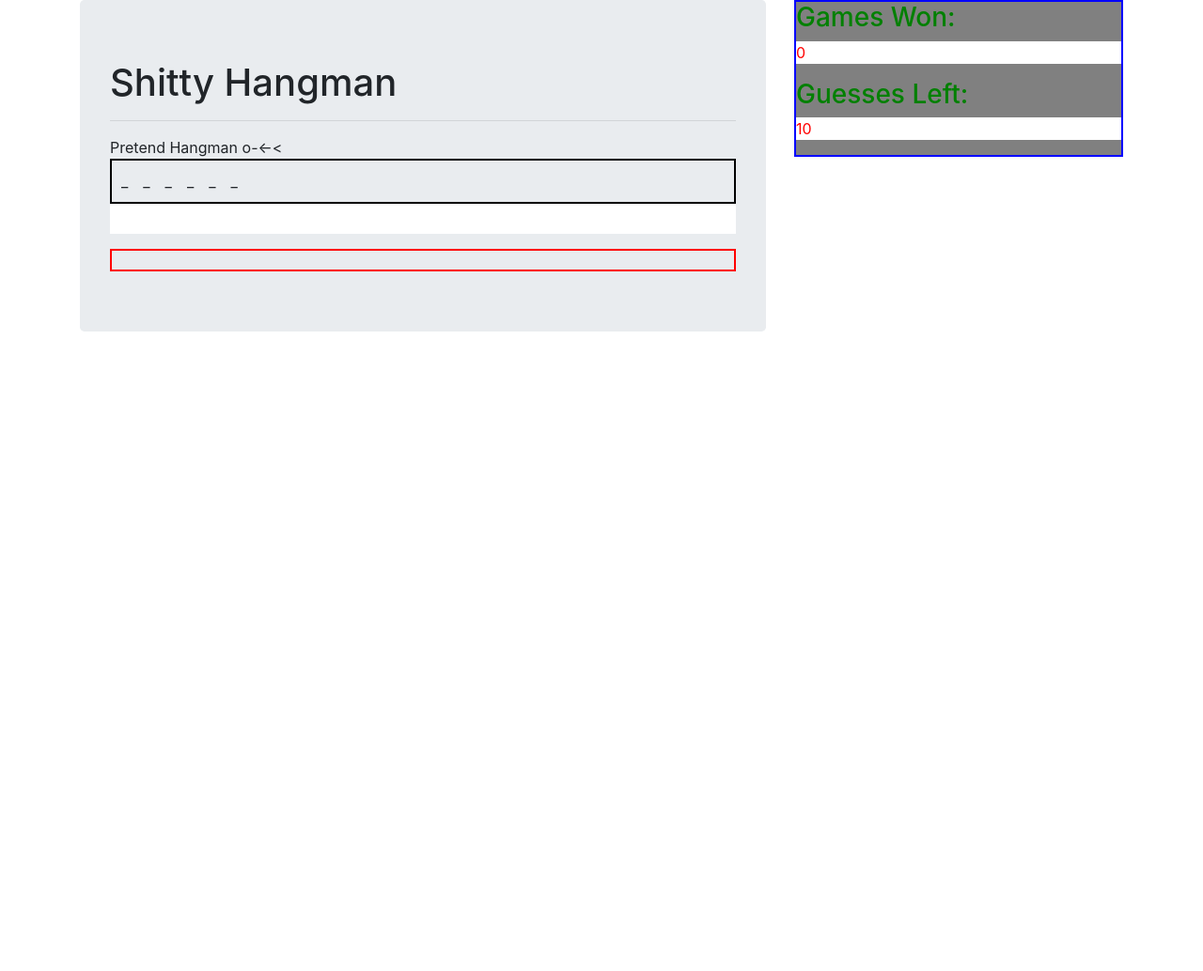
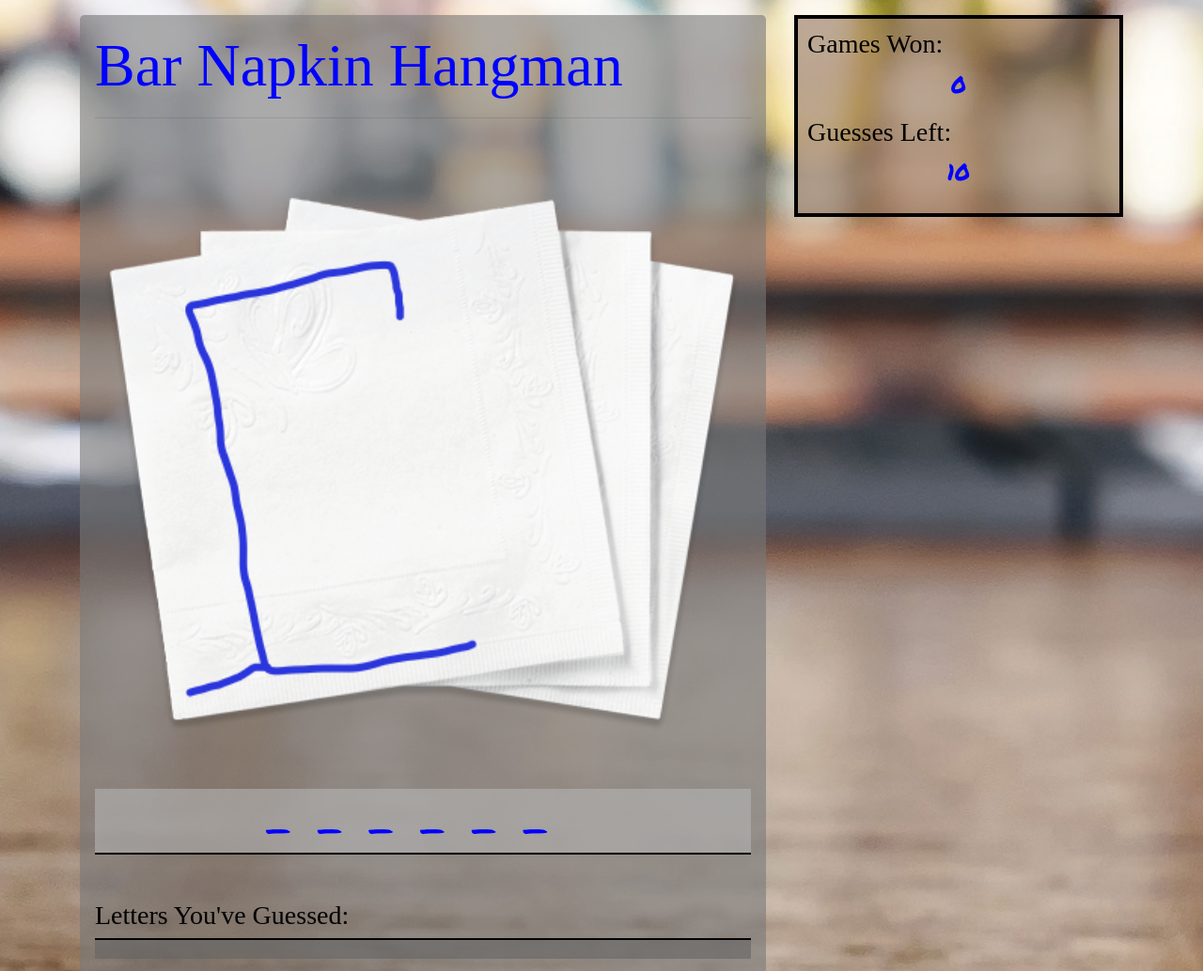
Before and after one commit to adlipsey/hangman_game, a plain HTML site: page index.html in a window 1280 px wide. Shown: the top 1034 px of the page at 94% size. Before the commit the page ends 800 px from the top, so only its background shows below. Drawn offline with nearby package versions, Linux system fonts and the light colour scheme; a web font is replaced by a local one.

Commit message:
Made pretty

```diff
--- a/assets/css/style.css
+++ b/assets/css/style.css
@@ -1,28 +1,102 @@
+body {
+	background: url(../images/bar_bg.jpg) no-repeat fixed center;
+}
+
+h1 {
+	font-family: 'Patrick Hand SC', serif;
+	font-size: 4em;
+	color:blue;
+}
+
+h3 {
+	font-family: 'Patrick Hand SC', serif;
+	color: black;
+}
+
+p {
+	text-align: center;
+	color: black;
+}
+
 #board {
-	border: 2px solid black;
+	background-color: rgba(180,180,180, 0.6);
+	color: blue;
+	font-family: 'Permanent Marker', cursive;
+	font-size: 2em;
+	border-bottom: 2px solid black;
 	padding: 10px;
+	text-align: center;
 	letter-spacing: 1em;
+
+}
+
+#hangmanPic {
+	display: block;
+	margin: auto;
+	width: 125%;
+	height: 125%;
 }
 
 #usedLetters {
-	border: 2px solid red;
+	background-color: rgba(100,100,100, 0.6);
+	font-family: 'Patrick Hand SC', serif;
+	font-size: 2em;
+	letter-spacing: 0.5em;
+	color: red;
+	border-top: 2px solid black;
 	padding: 10px;
+}
+
+#wins {
+	font-family: 'Permanent Marker', cursive;
+	font-size: 1.5em;
+	color: blue;
+}
+
+#guesses {
+	font-family: 'Permanent Marker', cursive;
+	font-size: 1.5em;
+	color: blue;
 }
 
 #game-over {
 	padding: 1em;
 }
 
-.scoreBoard {
-	background-color: gray;
-	border: 2px solid blue;
+.jumbotron {
+	background-color: rgba(120,120,120, 0.6);
+	margin-top: 1em;
+	padding: 1em;
 }
 
-h3 {
-	color: green;
+.scoreBoard {
+	margin-top: 1em;
+	background-color: rgba(145,115,94,0.6);
+	padding: 10px;
+	border: 4px solid black;
 }
 
-p {
-	background-color: white;
+.hidden {
+	visibility: hidden;
+	opacity: 1;
+}
+
+.fade-out {
+	font-family: 'Patrick Hand SC', serif;
 	color: red;
+	font-size: 2em;
+	visibility: show;
+	opacity: 0;
+	transition: opacity 4s linear;
+
 }
+
+.pic-fade-out {
+	opacity: 0;
+	transition: opacity 4s linear;
+}
+
+.fade-in {
+	opacity: 1;
+	transition: opacity 4s linear;
+}
--- a/assets/javascript/game.js
+++ b/assets/javascript/game.js
@@ -35,40 +35,6 @@ var hangman = {
 		document.getElementById("board").innerHTML = displayWord.join("");
 	},
 
-//Commented out attempt to separate userInput from playGame so that EventListener can be removed at end of game
-	/*userInput : function(guess) {
-		if(correctWord.includes(guess)) {
-			for(var i = 0; i < correctWord.length; i++){
-				if(guess.key === correctWord[i]) {
-					 displayWord[i] = guess;
-				}
-			}
-		}
-		else if (wrongLetters.includes(guess)) {
-		}
-		else {
-			wrongLetters.push(guess);
-			document.getElementById("usedLetters").innerHTML = wrongLetters;
-			hangman.guessesLeft --;
-			document.getElementById("guesses").innerHTML = hangman.guessesLeft;
-		}
-
-		document.getElementById("board").innerHTML = displayWord.join("");
-
-		if(correctWord.join("") == displayWord.join("")) {
-			hangman.youWon();
-			return;
-		}
-		if(hangman.guessesLeft === 0) {
-			hangman.youLost();
-			return;
-		}
-	},
-
-	playGame : function() {
-		document.addEventListener('keyup', hangman.userInput(guess.key));
-	},*/
-
 
 	playGame : function() {
 		//Initiates Listener for user kepresses
@@ -90,9 +56,12 @@ var hangman = {
 				document.getElementById("usedLetters").innerHTML = wrongLetters;
 				hangman.guessesLeft --;
 				document.getElementById("guesses").innerHTML = hangman.guessesLeft;
+				document.getElementById ("hangmanPic").src = "./assets/images/bev_nap"+hangman.guessesLeft+".png";
 			}
 			//Updates displayWord on screen
 			document.getElementById("board").innerHTML = displayWord.join("");
+			//Resets win/lose screen for later
+			document.getElementById("game-over").className = "hidden";
 
 			//Checks for win condition
 			if(correctWord.join("") == displayWord.join("")) {
@@ -110,8 +79,8 @@ var hangman = {
 	},
 
 	youWon : function() {
-		console.log("I'm running");
-		document.getElementById("game-over").innerHTML = "Congratulations! You won!"
+		document.getElementById("game-over").className = "fade-out";
+		document.getElementById("game-over").innerHTML = "Congratulations! You won!";
 		hangman.gamesWon ++;
 		document.getElementById("wins").innerHTML = hangman.gamesWon;
 			hangman.newGame();
@@ -119,7 +88,8 @@ var hangman = {
 	} ,
 
 	youLost : function() {
-		document.getElementById("game-over").innerHTML = "Sorry, you ran out of guesses!"
+		document.getElementById("game-over").className = "fade-out";
+		document.getElementById("game-over").innerHTML = "Sorry, you ran out of guesses!";
 			hangman.newGame();
 
 	},
@@ -132,6 +102,8 @@ var hangman = {
 		hangman.guessesLeft = 10;
 		displayWord = [];
 		document.getElementById("board").innerHTML = "";
+		document.getElementById("hangmanPic").src = "./assets/images/bev_nap10.png";
+
 	},
 
 	newGame : function() {
--- a/index.html
+++ b/index.html
@@ -1,8 +1,9 @@
 <!DOCTYPE html>
 <html>
 <head>
-	<title>Hangman</title>
+	<title>BarNapkin Hangman</title>
 <link rel="stylesheet" href="https://maxcdn.bootstrapcdn.com/bootstrap/4.0.0-beta.2/css/bootstrap.min.css" integrity="sha384-PsH8R72JQ3SOdhVi3uxftmaW6Vc51MKb0q5P2rRUpPvrszuE4W1povHYgTpBfshb" crossorigin="anonymous">
+<link href="https://fonts.googleapis.com/css?family=Patrick+Hand+SC|Permanent+Marker" rel="stylesheet">
 <link rel="stylesheet" type="text/css" href="./assets/css/style.css">
 
 </head>
@@ -11,11 +12,12 @@
 		<div class="row">
 			<div class="col-md-8">
 				<div class="jumbotron">
-					<h1>Shitty Hangman</h1>
+					<h1>Bar Napkin Hangman</h1>
 					<hr>
-					<div class="hangmanPic">Pretend Hangman o-<-<</div>
+					<div><img src="./assets/images/bev_nap10.png" class="img-fluid" alt="Bar napkin" id="hangmanPic"></div>
 					<div id="board"></div>
-					<p id="game-over"></p>
+					<p id="game-over" class="hidden"></p>
+					<h3>Letters You've Guessed:</h3>
 					<div id="usedLetters"></div>
 				</div>
 			</div>
```
Also changed, not shown: assets/images/bar_bg.jpg (added), assets/images/bev_nap0.png (added), assets/images/bev_nap1.png (added), assets/images/bev_nap10.png (added), assets/images/bev_nap2.png (added), assets/images/bev_nap3.png (added), assets/images/bev_nap4.png (added), assets/images/bev_nap5.png (added), assets/images/bev_nap6.png (added), assets/images/bev_nap7.png (added), assets/images/bev_nap8.png (added), assets/images/bev_nap9.png (added).
